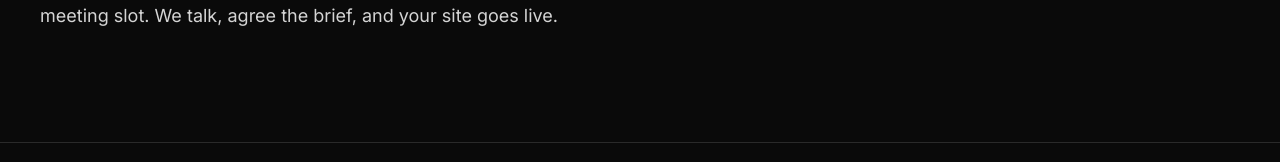
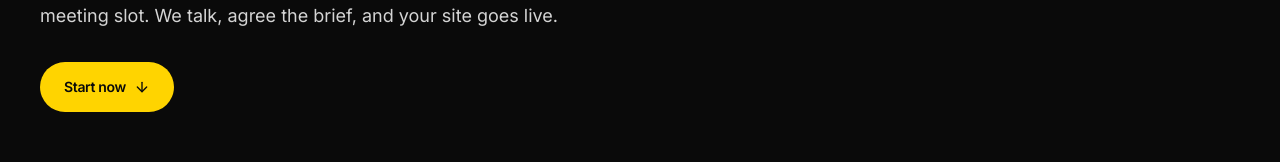
Before and after one commit to thekapturedream/kapture-logistics, a Next.js app: page /quote in a window 1280 px wide. Shown: the part 417-579 px from the top of the page. Built offline with nearby package versions, Linux system fonts and the light colour scheme; no server answers.

Commit message:
feat: Start now CTA scrolls to form anchor and focuses first field

```diff
--- a/src/app/quote/page.tsx
+++ b/src/app/quote/page.tsx
@@ -1,6 +1,7 @@
 import type { Metadata } from "next";
 import { PageHeader } from "@/components/PageHeader";
 import { QuoteForm } from "@/components/QuoteForm";
+import { ScrollToFormButton } from "@/components/ScrollToFormButton";
 import {
   Check,
   Layers,
@@ -76,7 +77,9 @@ export default function QuotePage() {
         eyebrow="A heads-up before you continue"
         title="Ship your website today with Kapture."
         lede="What you're looking at is a Kapture website template — fully built, ready to be branded for your business. Fill in the short form below, then pick a 15-minute meeting slot. We talk, agree the brief, and your site goes live."
-      />
+      >
+        <ScrollToFormButton />
+      </PageHeader>
 
       {/* How it works — plain English, four steps */}
       <section className="border-b border-kapture-fog/60 dark:border-kapture-ash">
@@ -104,7 +107,7 @@ export default function QuotePage() {
       </section>
 
       {/* Form + features sidebar */}
-      <section className="container-kapture py-16 md:py-20">
+      <section id="onboarding-form" className="scroll-mt-20 container-kapture py-16 md:py-20">
         <div className="grid gap-12 lg:grid-cols-12">
           <div className="lg:col-span-7">
             <QuoteForm />
--- /dev/null
+++ b/src/components/ScrollToFormButton.tsx
@@ -0,0 +1,42 @@
+"use client";
+
+import { ArrowDown } from "lucide-react";
+
+/**
+ * Scroll-to-form CTA. Lives in the /quote page header, fills the empty
+ * space below the lede, and on click smoothly scrolls to the form and
+ * lands focus on the first text input — so the next tap is straight into
+ * typing.
+ */
+export function ScrollToFormButton({
+  targetId = "onboarding-form",
+  firstFieldName = "name",
+  label = "Start now",
+}: {
+  targetId?: string;
+  firstFieldName?: string;
+  label?: string;
+}) {
+  function handleClick(e: React.MouseEvent<HTMLButtonElement>) {
+    e.preventDefault();
+    const target = document.getElementById(targetId);
+    if (!target) return;
+    target.scrollIntoView({ behavior: "smooth", block: "start" });
+    // Wait for the smooth scroll to finish, then focus the first text field.
+    // 700ms covers the typical scroll duration on most viewports without
+    // feeling laggy if the form is already near the top of the screen.
+    window.setTimeout(() => {
+      const first = target.querySelector<HTMLInputElement | HTMLTextAreaElement | HTMLSelectElement>(
+        `input[name="${firstFieldName}"], textarea[name="${firstFieldName}"], select[name="${firstFieldName}"]`,
+      );
+      first?.focus({ preventScroll: true });
+    }, 700);
+  }
+
+  return (
+    <button type="button" onClick={handleClick} className="btn-yellow">
+      {label}
+      <ArrowDown size={16} />
+    </button>
+  );
+}
```
